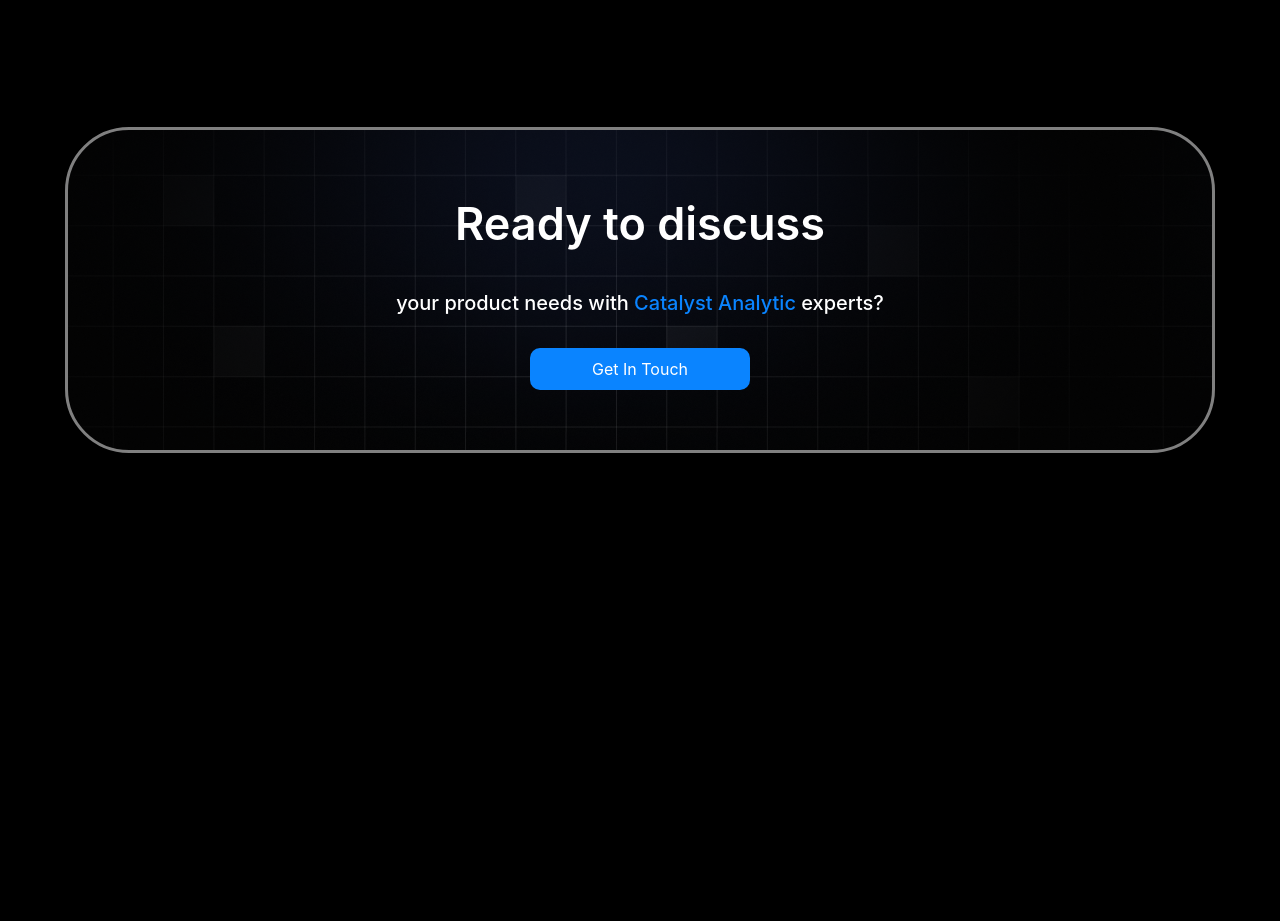
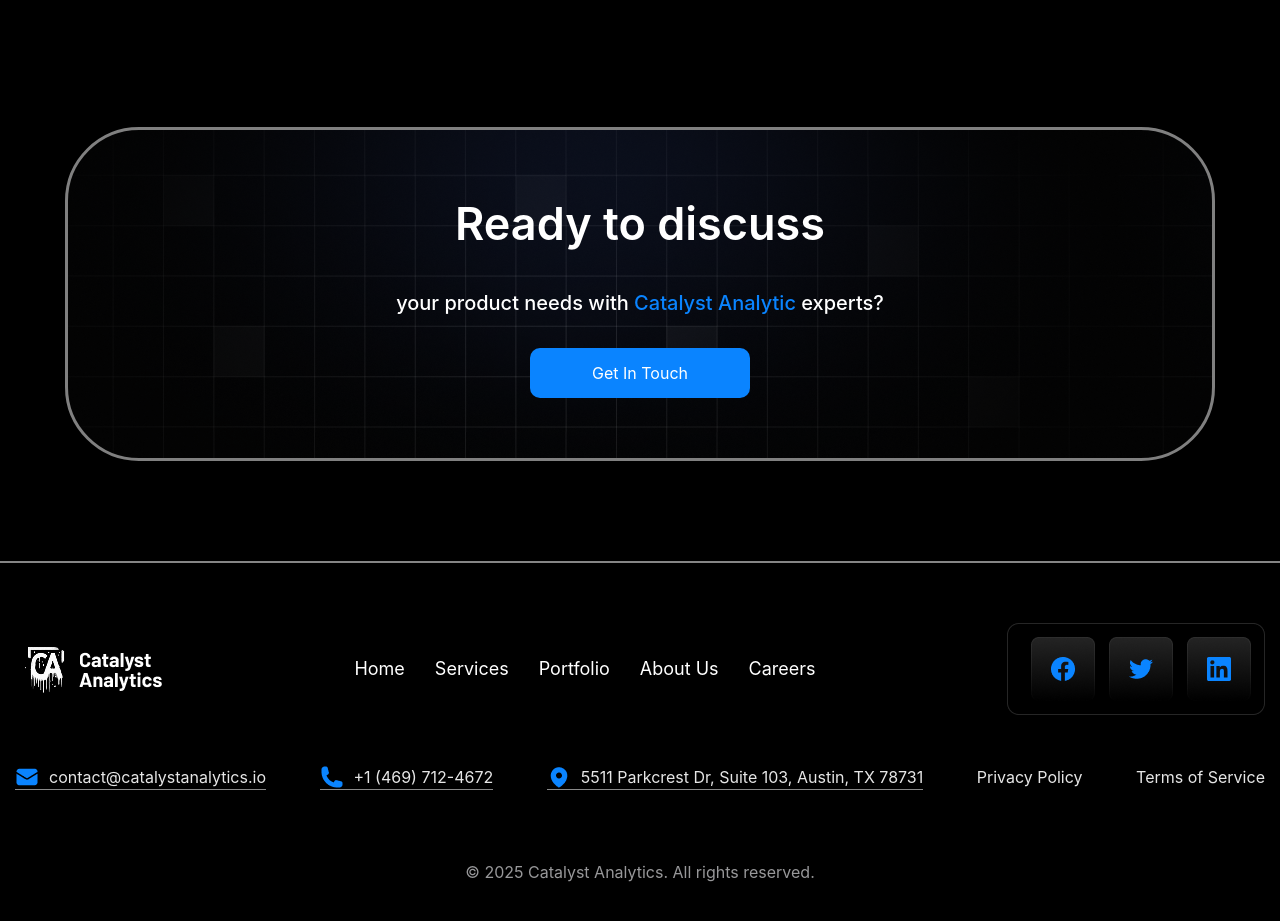
Before and after one commit to zargulak11-hash/git-exam-week2, a website: page src/index2.html in a window 1280 px wide. Shown: the part 1940-2861 px from the top of the page. Before the commit the page ends 2393 px from the top, so only its background shows below. Drawn offline with nearby package versions, Linux system fonts and the light colour scheme; files that its build step writes are made by us from their sources.

Commit message:
commit5_proect3

```diff
--- a/src/index2.html
+++ b/src/index2.html
@@ -152,12 +152,42 @@
     </div>
   </div>
 </section>
-<section class="max-w-[1150px] flex flex-col justify-center pt-[60px] pb-[60px] items-center gap-[30px] m-auto mt-[100px] rounded-[64px] border-[3px] border-[grey]" style="background-image: url(./images/fc9a47396a5036fc47f50e8b57d87e02b66e2885.png);">
+<section class="max-w-[1150px] flex flex-col w-[90%] justify-center pt-[60px] pb-[60px] items-center gap-[30px] m-auto mt-[100px] rounded-[74px] border-[3px] border-[grey]" style="background-image: url(./images/fc9a47396a5036fc47f50e8b57d87e02b66e2885.png);">
     <h1 class="text-[white] text-[45px] font-[600]" >Ready to discuss</h1>
-    <p class="text-[20px] font-[500] text-[white]">your product needs with <span class="text-[#0A84FF]">Catalyst Analytic</span>  experts?</p>
-     <button class=" w-[220px] h-[42px] text-[white] rounded-[10px] bg-[#0A84FF]">Get In Touch</button>
+    <p class="text-[20px] font-[500] text-[white] m-auto text-center">your product needs with <span class="text-[#0A84FF]">Catalyst Analytic</span>  experts?</p>
+     <button class=" w-[220px] h-[50px] text-[white] rounded-[10px] bg-[#0A84FF]">Get In Touch</button>
 </section>
     </main>
+    <footer class= "border-t-[2px] border-[#858585] mt-[100px] pt-[60px]">
+        <div class="max-w-[1250px] m-auto flex flex-col lg:flex-row lg:justify-between gap-6 items-center justify-center">
+        <img src="./images/Logo (10).png" alt="">
+        <nav class="flex gap-[30px] text-[18px]  text-[white] items-center lg:mt-0 mt-[30px] flex-col lg:flex-row">
+            <p>Home</p>
+            <p>Services</p>
+            <p>Portfolio</p>
+            <p>About Us</p>
+            <p>Careers</p>
+        </nav>
+        <img src="./images/Sub Container.png" alt="">
+    </div>
+    <div class="max-w-[1250px] text-[#E6E6E6] mt-[50px] m-auto flex flex-col lg:flex-row lg:justify-between gap-8 items-center justify-center">
+        <div class=" border-b-[1px] border-[#8a8a8a] flex gap-[10px] items-center">
+            <img src="./images/Icon (25).png" alt="">
+            <p>contact@catalystanalytics.io</p>
+        </div>
+        <div class=" border-b-[1px] border-[#8a8a8a] flex gap-[10px] items-center">
+            <img src="./images/Icon (26).png" alt="">
+            <p>+1 (469) 712-4672</p>
+        </div>
+        <div class=" border-b-[1px] border-[#8a8a8a] flex gap-[10px] items-center">
+            <img src="./images/Icon (27).png" alt="">
+            <p>5511 Parkcrest Dr, Suite 103, Austin, TX 78731</p>
+        </div>
+        <p>Privacy Policy</p>
+        <p>Terms of Service</p>
+    </div>
+    <p class="text-[#98989A] text-center mt-[70px] mb-[40px]">© 2025 Catalyst Analytics. All rights reserved.</p>
+    </footer>
 </body>
 
 </html>
```
